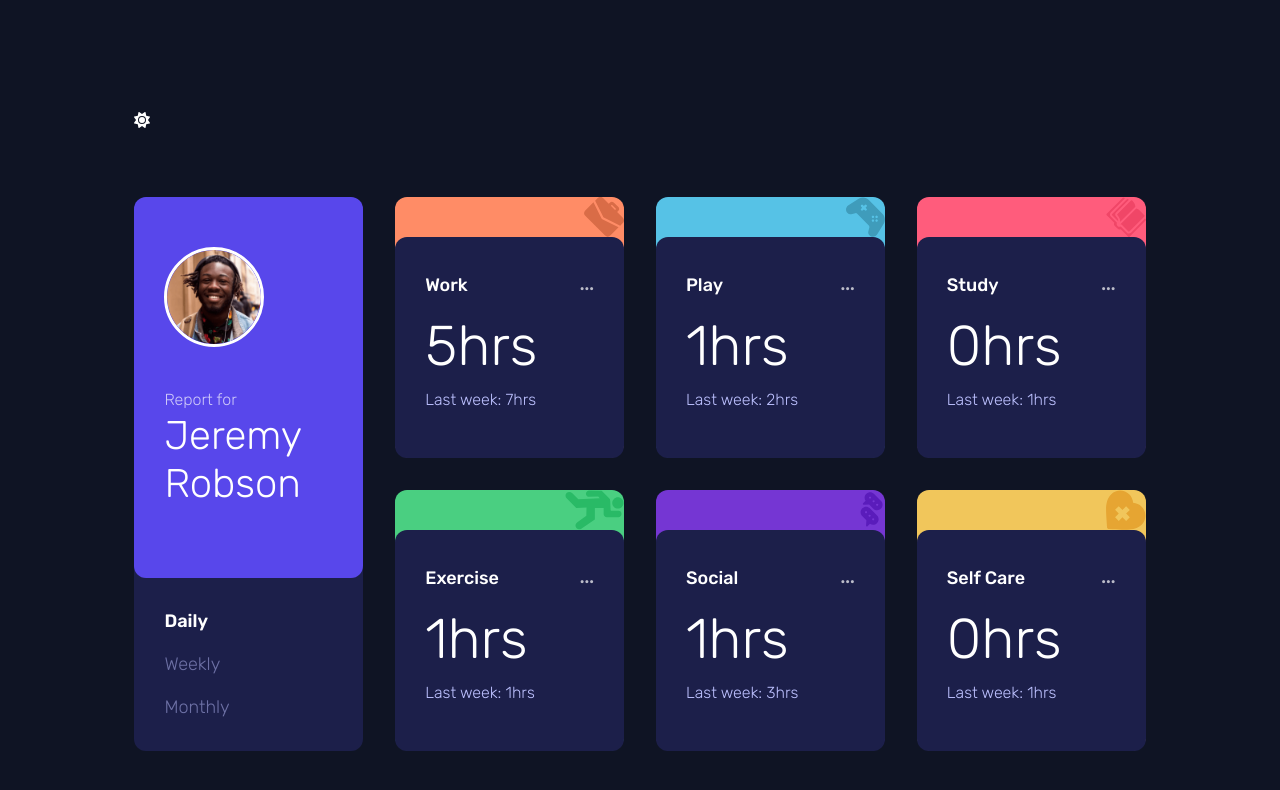
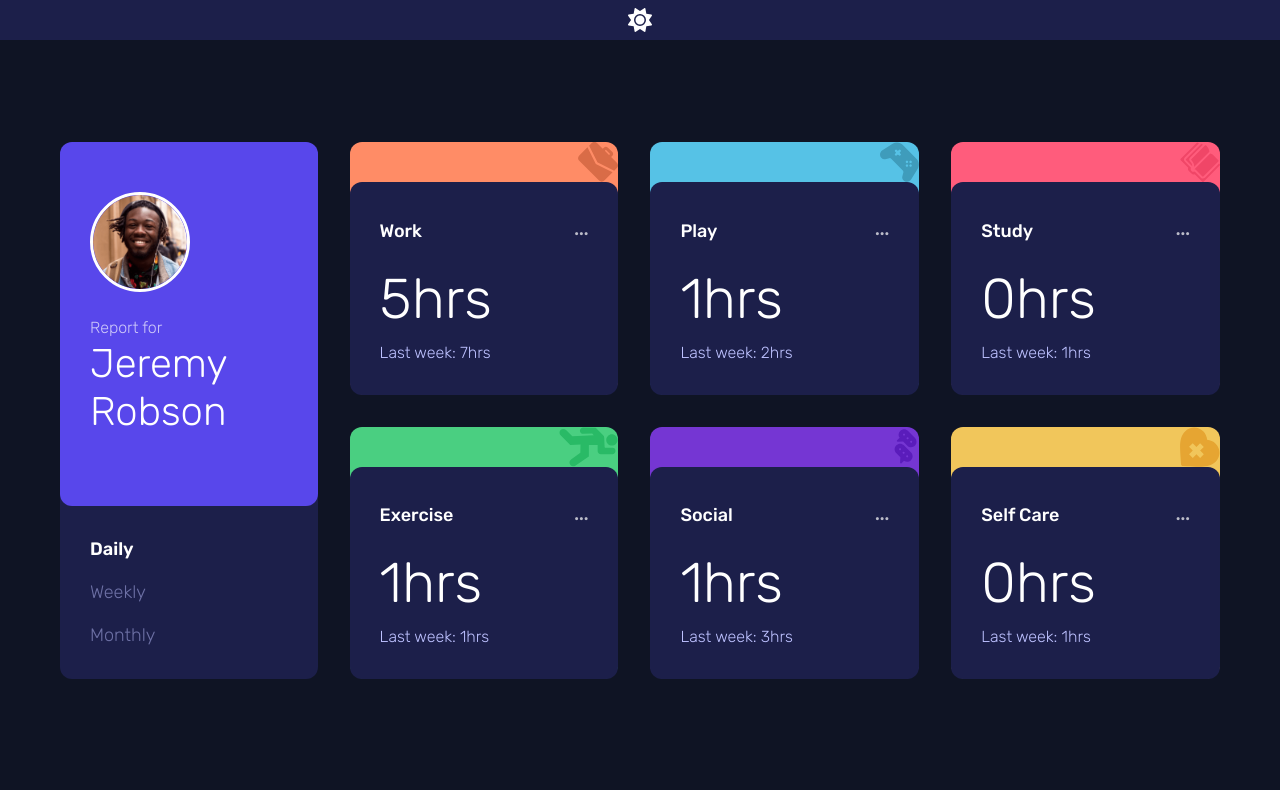
Before and after one commit to chazrsmit/timetracking, a React (Vite) app in the folder time-track/: page / in a window 1280 px wide. Shown: the top 790 px of the page. Built offline with nearby package versions, Linux system fonts and the light colour scheme.

Commit message:
update responsive

```diff
--- a/time-track/src/App.css
+++ b/time-track/src/App.css
@@ -10,7 +10,20 @@ body {
 }
 
 .div-mode {
-  padding: 2rem;
+  /* padding: 2rem; */
+  padding-top: 0.5rem;
+  padding-bottom: 0.5rem;
+  display: flex;
+  justify-content: center;
+  background-color: hsl(235, 46%, 20%);
+}
+
+.div-mode.light {
+  background-color: #d8dad3;
+}
+
+.icon-toggle1, .icon-toggle2 {
+  font-size: 24px;
 }
 
 .icon-toggle1.hidden {
@@ -34,7 +47,7 @@ body {
 }
 
 /* Tablettes */
-@media (min-width: 600px) {
+@media (min-width: 650px) {
   .section-wrapper {
     grid-template-columns: repeat(2, 1fr);
   }
@@ -43,13 +56,15 @@ body {
 /* Ordis */
 @media (min-width: 1023px) {
   body {
-    padding-top: 6vw;
-    padding-bottom: 6vw;
-    padding-left: 8vw;
-    padding-right: 8vw;
+    padding-bottom: 4vw;
+    /* padding-left: 8vw; */
+    /* padding-right: 8vw; */
   }
 
   .section-wrapper {
+    padding-top: 8vw;
+    padding-left: clamp(10px, 5vw, 60px);
+    padding-right: clamp(10px, 5vw, 60px);
     grid-template-columns: repeat(4, 1fr);
     /* grid-template-rows: repeat(2, auto); */
   }
--- a/time-track/src/App.jsx
+++ b/time-track/src/App.jsx
@@ -48,16 +48,15 @@ function App() {
 
   }
 
-
-
   return (
 
     <>
-      <div className="div-mode">
+      <div className={`div-mode ${isLight? 'light' : ''}`}>
         {/* <p id="pMode" className="m-0" onClick={lightClick}>Light mode</p> */}
         <FontAwesomeIcon className={`icon-toggle1 ${isLight? 'hidden' : ''}`} icon={faSun} onClick={lightClick} />
         <FontAwesomeIcon className={`icon-toggle2 ${isLight? '' : 'hidden'}`} icon={faMoon} onClick={lightClick} />
       </div>
+
       <section className="section-wrapper">
         <User name="Jeremy Robson" handleClick={handleClick} period={period} isLight={isLight}/>
         {/* Important pour le design: au lieu de mettre <Card /> (ce qui créera un seul component avec toutes les cards), il faut pouvoir les manipuler in individuellement. Du coup, c'est ici qu'il faut faire le map pour avoir 6 components de cards. */}
--- a/time-track/src/components/card/Card.jsx
+++ b/time-track/src/components/card/Card.jsx
@@ -23,7 +23,9 @@ export default function Card({ item, period, isLight }) {
         <div className={`card-body ${isLight === true ? "light" : ""}`}>
 
             <div className="d-flex justify-content-between align-items-center">
-                <h6>{item.title}</h6>
+                <div className="div-titre">
+                  <h6>{item.title}</h6>
+                </div>
                 <div className="d-flex align-items-center">
                   <p className="dots">...</p>
                 </div>
@@ -32,21 +34,30 @@ export default function Card({ item, period, isLight }) {
             {period === "daily" && (
               <div className="times">
                 <h1>{item.timeframes.daily.current}hrs</h1>
-                <p className="last">Last week: {item.timeframes.daily.previous}hrs</p>
+                <div className="last">
+                  <p>Last week:</p>
+                  <p>&nbsp;{item.timeframes.daily.previous}hrs</p>
+                </div>
               </div>
             )}
 
             {period === "weekly" && (
               <div className="times">
                 <h1>{item.timeframes.weekly.current}hrs</h1>
-                <p className="last">Last week: {item.timeframes.weekly.previous}hrs</p>
+                <div className="last">
+                  <p>Last week:</p>
+                  <p>&nbsp;{item.timeframes.daily.previous}hrs</p>
+                </div>
               </div>
             )}
 
             {period === "monthly" && (
               <div className="times">
                 <h1>{item.timeframes.monthly.current}hrs</h1>
-                <p className="last">Last week: {item.timeframes.monthly.previous}hrs</p>
+                <div className="last">
+                  <p>Last week:</p>
+                  <p>&nbsp;{item.timeframes.daily.previous}hrs</p>
+                </div>
               </div>
             )}
 
--- a/time-track/src/components/card/card.css
+++ b/time-track/src/components/card/card.css
@@ -16,6 +16,7 @@
 .cards {
     height: auto;
     display: flex;
+    /* width: auto; */
     flex-direction: column;
     border-top-left-radius: 12px;
     border-top-right-radius: 12px;
@@ -131,12 +132,8 @@
     display: flex;
     justify-content: space-between;
     align-items: center;
-    gap: 10px;
+    gap: 14px;
 }
-
-/* .times h1 {
-    border : solid white 1px;
-} */
 
 .times p {
     text-align: right;
@@ -144,8 +141,18 @@
 }
 
 .last {
-    width: 100px;
-    /* border: 1px solid white; */
+    display: flex;
+    flex-direction: column;
+    gap: 0px;
+}
+
+.last p {
+    margin: 0;
+    padding: 0;
+}
+
+.div-titre {
+    flex-wrap: nowrap;
 }
 
 @media (min-width:1023px) {
@@ -160,17 +167,15 @@
     }
 
     .last {
-        width: auto;
+        flex-direction: row;
 }
+    .cards {
+        min-width: 21vw;
+    }
 
 }
 
 /* Polices */
-
-/* .last {
-    color: hsl(236, 100%, 87%);
-    font-weight: 300;
-} */
 
 .times p {
     color: hsl(236, 100%, 87%);
@@ -184,7 +189,3 @@
 .card-body h1 {
     font-size: 56px;
 }
-
-/* .none {
-    display: none;
-} */
--- a/time-track/src/components/user/user.css
+++ b/time-track/src/components/user/user.css
@@ -103,7 +103,8 @@
 }
 
 /* tablettes */
-@media (min-width: 568px) {
+@media (min-width: 650px) {
+    /* On indique seulement le comportement dans le grid de l'enfant "user" car les autres enfants se mettront automatiquement dans une seule case */
     .user {
         grid-column: 1 / span 2;
         grid-row: auto;
```
